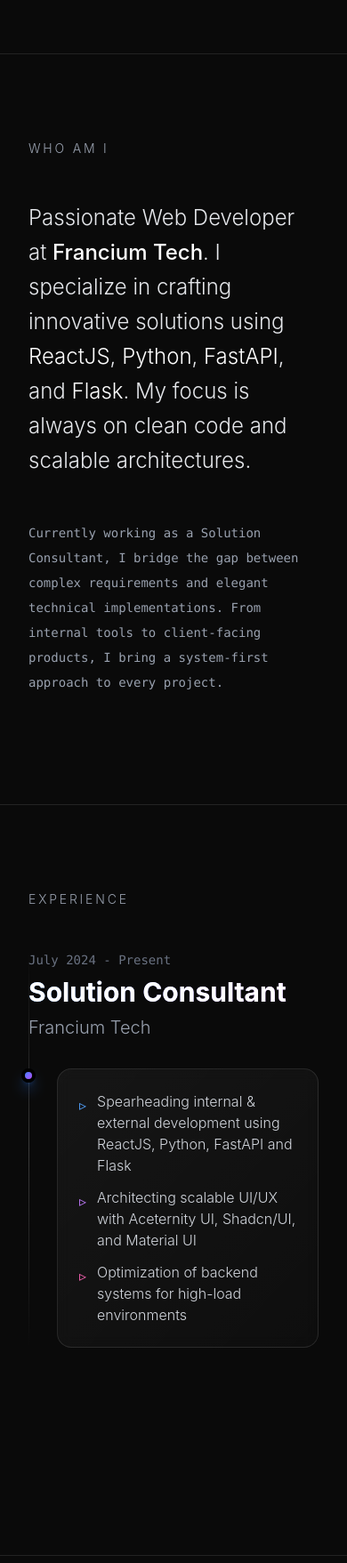
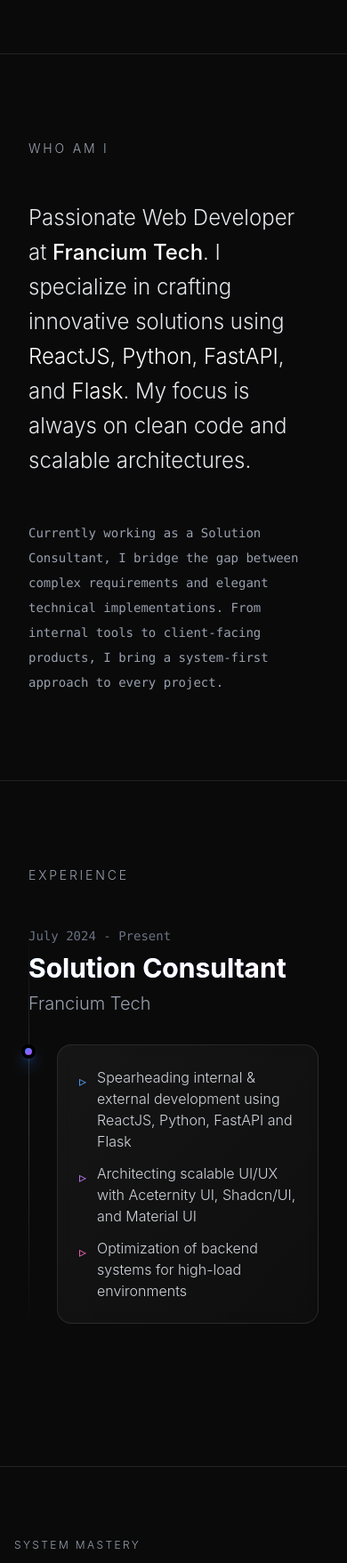
Before and after one commit to kamaleshsa/Kamalesh-S-A-Portfolio, a Next.js app in the folder frontend/: page / in a window 390 px wide. Shown: the part 2472-4229 px from the top of the page at 89% size. Built offline with nearby package versions, Linux system fonts and the light colour scheme; no server answers.

Commit message:
refactor: remove min-h-screen constraint from section containers in ContentSections

```diff
--- a/frontend/components/ContentSections.tsx
+++ b/frontend/components/ContentSections.tsx
@@ -14,7 +14,7 @@ export function ContentSections() {
     <div className="relative z-0 -mt-[100vh] bg-[#0a0a0a] text-white">
 
       {/* About Me Section */}
-      <section className="min-h-screen py-24 px-8 md:px-24 border-t border-white/10">
+      <section className="py-24 px-8 md:px-24 border-t border-white/10">
         <h3 className="text-sm font-light tracking-[0.2em] uppercase text-gray-400 mb-12">Who Am I</h3>
         <div className="grid grid-cols-1 md:grid-cols-2 gap-12 items-center">
             <div className="text-2xl md:text-3xl font-light leading-relaxed text-gray-200">
@@ -30,7 +30,7 @@ export function ContentSections() {
       </section>
 
       {/* Experience Section with Timeline */}
-      <section className="min-h-screen py-24 px-8 md:px-24 border-t border-white/10">
+      <section className="py-24 px-8 md:px-24 border-t border-white/10">
         <h3 className="text-sm font-light tracking-[0.2em] uppercase text-gray-400 mb-12">Experience</h3>
 
         <div className="max-w-5xl mx-auto">
@@ -82,7 +82,7 @@ export function ContentSections() {
       </section>
 
       {/* Skills Section - Technical Grid System */}
-      <section className="min-h-screen py-20 md:py-24 lg:py-24 px-4 md:px-12 lg:px-24 border-t border-white/10">
+      <section className="py-20 md:py-24 lg:py-24 px-4 md:px-12 lg:px-24 border-t border-white/10">
         <h3 className="text-xs md:text-sm font-light tracking-[0.2em] uppercase text-gray-400 mb-12">System Mastery</h3>
 
         {/* Main Grid Container - Architectural Look */}
@@ -174,7 +174,7 @@ export function ContentSections() {
       </section>
 
       {/* Client Projects Section - Premium Dossier Style */}
-      <section className="min-h-screen py-20 md:py-28 lg:py-32 px-4 md:px-12 lg:px-24 border-t border-white/10 relative overflow-hidden">
+      <section className="py-20 md:py-28 lg:py-32 px-4 md:px-12 lg:px-24 border-t border-white/10 relative overflow-hidden">
          {/* Background Elements */}
          <div className="absolute top-0 right-0 w-[300px] md:w-[400px] lg:w-[500px] h-[300px] md:h-[400px] lg:h-[500px] bg-blue-500/5 blur-[80px] md:blur-[100px] pointer-events-none"></div>
 
@@ -238,7 +238,7 @@ export function ContentSections() {
       </section>
 
       {/* Personal Projects Section with Premium Bento Grid */}
-      <section className="min-h-screen py-20 md:py-24 lg:py-24 px-4 md:px-12 lg:px-24 border-t border-white/10 relative">
+      <section className="py-20 md:py-24 lg:py-24 px-4 md:px-12 lg:px-24 border-t border-white/10 relative">
          <div className="flex flex-col md:flex-row md:items-end justify-between mb-12 md:mb-16 max-w-7xl mx-auto">
              <div>
                 <h3 className="text-xs md:text-sm font-light tracking-[0.2em] uppercase text-gray-400 mb-2 md:mb-4">Innovation Lab</h3>
@@ -306,7 +306,7 @@ export function ContentSections() {
       </section>
 
       {/* Contact Section - Premium Finale */}
-      <section className="min-h-screen py-24 md:py-32 lg:py-40 px-4 md:px-12 lg:px-8 relative overflow-hidden flex flex-col items-center justify-center border-t border-white/10">
+      <section className="py-24 md:py-32 lg:py-40 px-4 md:px-12 lg:px-8 relative overflow-hidden flex flex-col items-center justify-center border-t border-white/10">
           {/* Background Glow */}
           <div className="absolute top-1/2 left-1/2 -translate-x-1/2 -translate-y-1/2 w-[300px] md:w-[450px] lg:w-[600px] h-[300px] md:h-[450px] lg:h-[600px] bg-white/5 blur-[80px] md:blur-[100px] lg:blur-[120px] pointer-events-none"></div>
 
```
